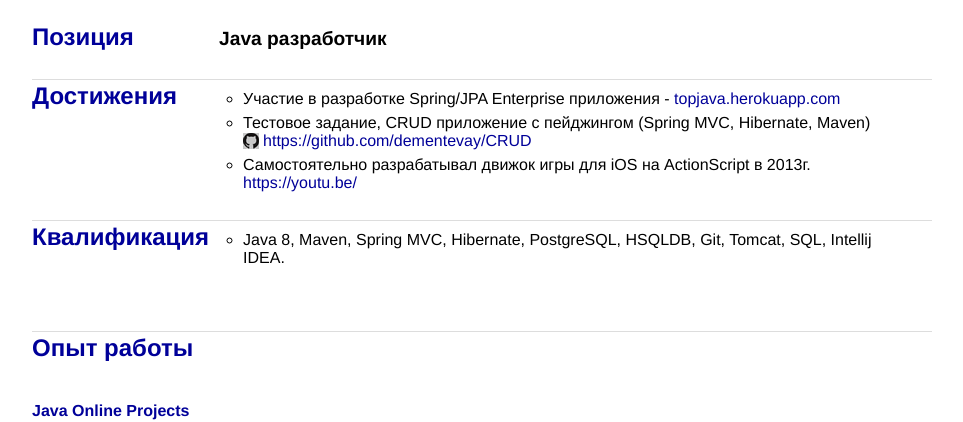
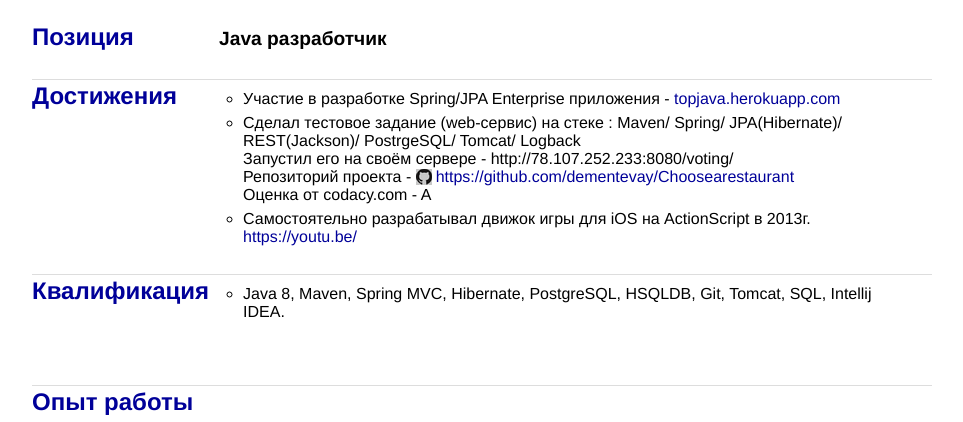
Before and after one commit to dementevay/dementevay.github.io, a plain HTML site: page index.html in a window 1280 px wide. Shown: the part 349-771 px from the top of the page, without its empty margins (158-1121 px from the left). Drawn offline with Linux system fonts and the light colour scheme.

Commit message:
Resume ver1.0.5 (test project - voting)

```diff
--- a/index.html
+++ b/index.html
@@ -57,8 +57,12 @@
                     <td>
                         <ul>
                             <li>Участие в разработке Spring/JPA Enterprise приложения - <a href="https://topjava.herokuapp.com/" target="_blank">topjava.herokuapp.com</a> </li>
-                            <li>Тестовое задание, CRUD приложение с пейджингом (Spring MVC, Hibernate, Maven)
-                            <br><a href="https://github.com/dementevay/CRUD" target="_blank">https://github.com/dementevay/CRUD</a> </li>
+                            <li>Сделал тестовое задание (web-сервис) на стеке :
+                                Maven/ Spring/ JPA(Hibernate)/ REST(Jackson)/ PostrgeSQL/ Tomcat/ Logback
+                                <br>Запустил его на своём сервере - http://78.107.252.233:8080/voting/
+                                <br>Репозиторий проекта - <a href="https://github.com/dementevay/Choosearestaurant" target="_blank">https://github.com/dementevay/Choosearestaurant</a>
+                                <br>Оценка от codacy.com - A
+
                             <li>Самостоятельно разрабатывал движок игры для iOS на ActionScript в 2013г. <a href="https://youtu.be/0SncRemF6GM" target="_blank">https://youtu.be/</a></li>
                         </ul>
                     </td>
```
